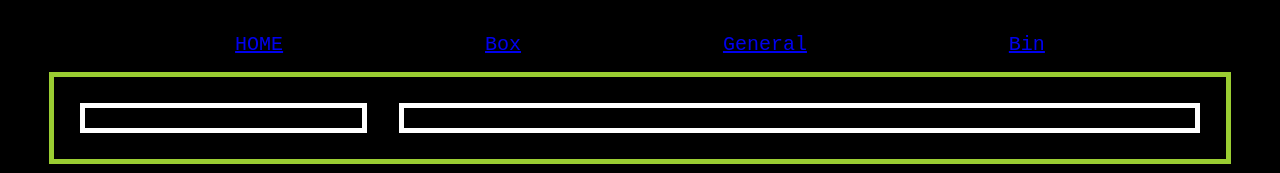
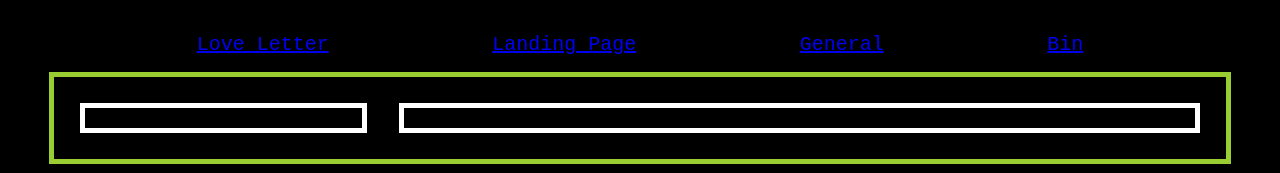
Before and after one commit to drsshk/OCB_2024, a plain HTML site: page bin/index.html in a window 1280 px wide. Shown: the top 173 px of the page. Drawn offline with Linux system fonts and the light colour scheme.

Commit message:
amend nav section

```diff
--- a/bin/index.html
+++ b/bin/index.html
@@ -69,8 +69,8 @@
 <body>
 
     <nav>
-        <a href="../index.html" >HOME</a>
-        <a href="../box.html">Box</a>
+        <a href="../index.html" >Love Letter</a>
+        <a href="../week2.html">Landing Page</a>
         <a href="../general.html">General</a>
         <a href="index.html">Bin</a>
     </nav>
```
